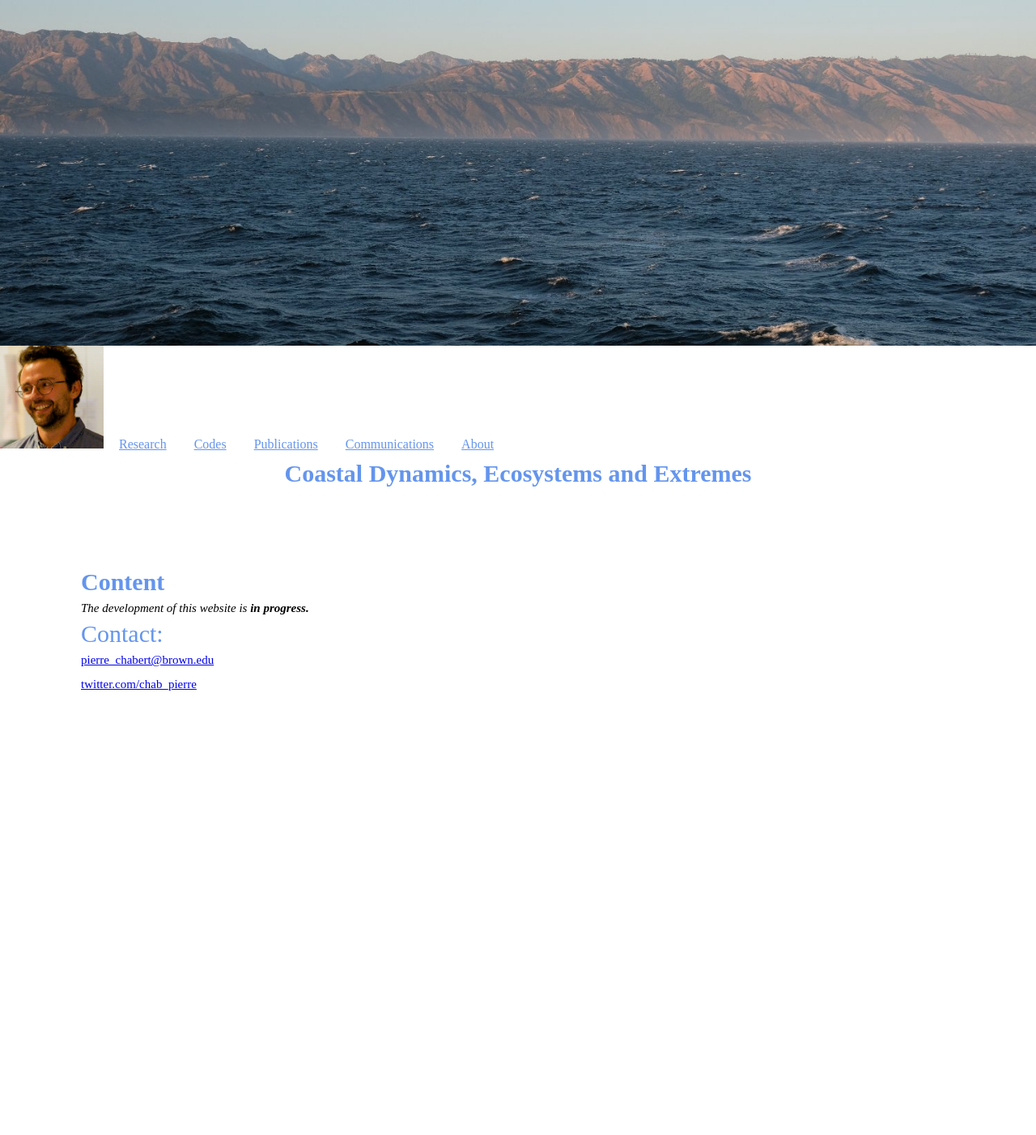
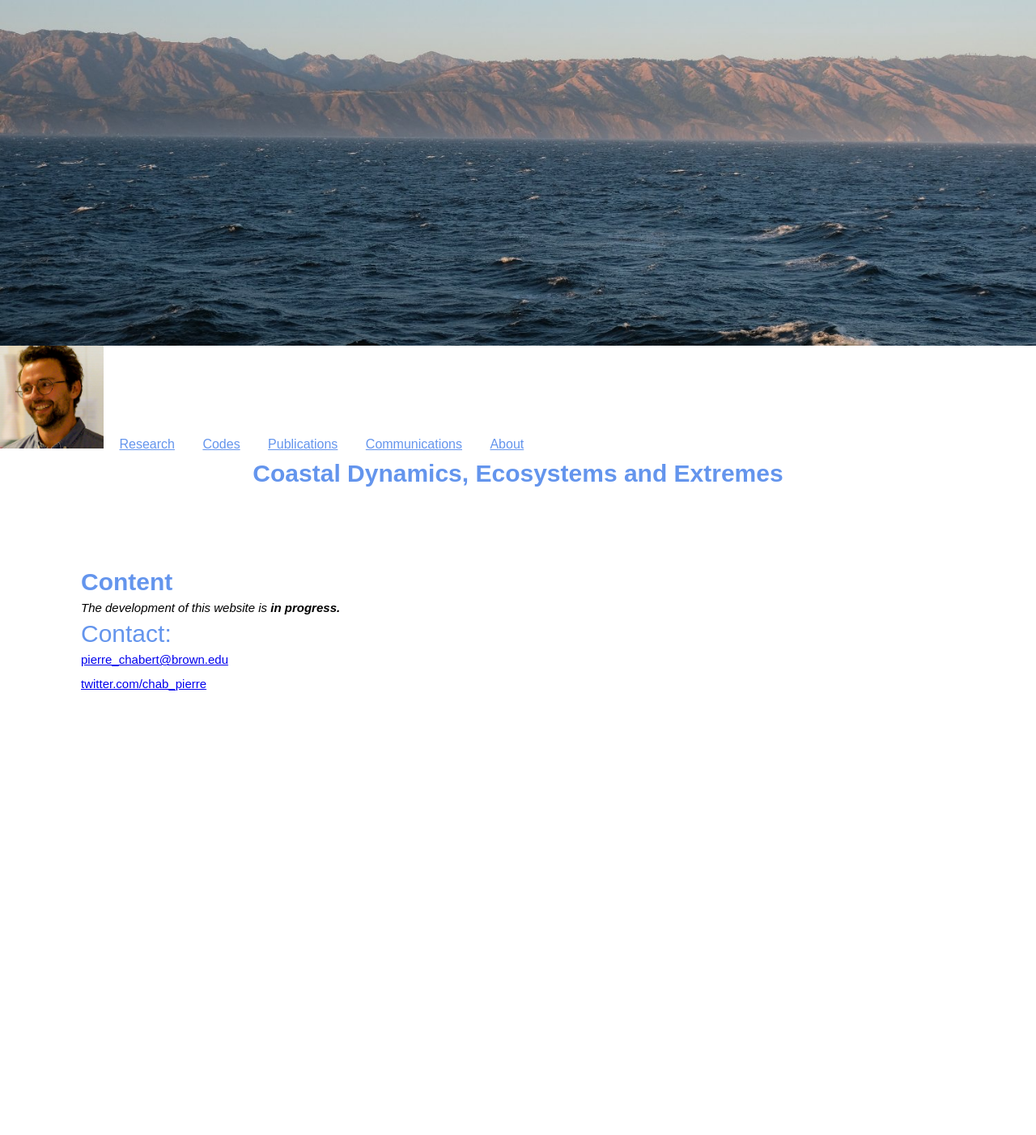
Before and after one commit to pierrechabert/pierrechabert.github.io, a Jekyll site: the page index.html, which Jekyll copies as it is, in a window 1280 px wide. Shown: the whole page at 81% size. Built offline with Jekyll 4.4.1, drawn with Linux system fonts in a browser that asks for light colours.

Commit message:
Update index.html

```diff
--- a/index.html
+++ b/index.html
@@ -21,7 +21,7 @@
         }
      * {
  font-size: 100%;
- font-family: Awesome;
+ font-family: Arial;
 }
     </style>
     <meta charset="utf-8">
```
